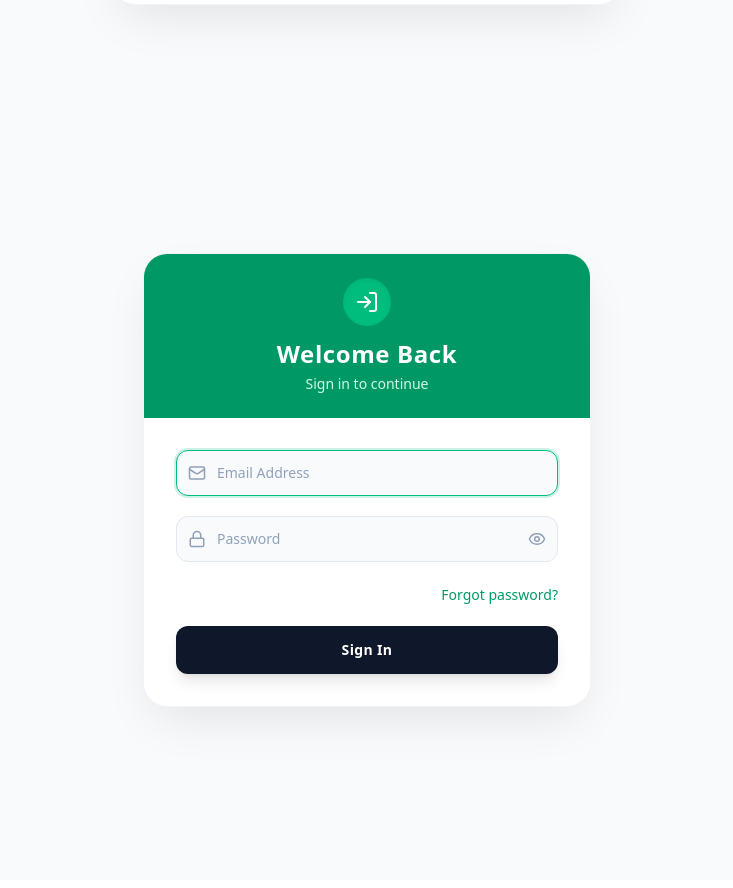
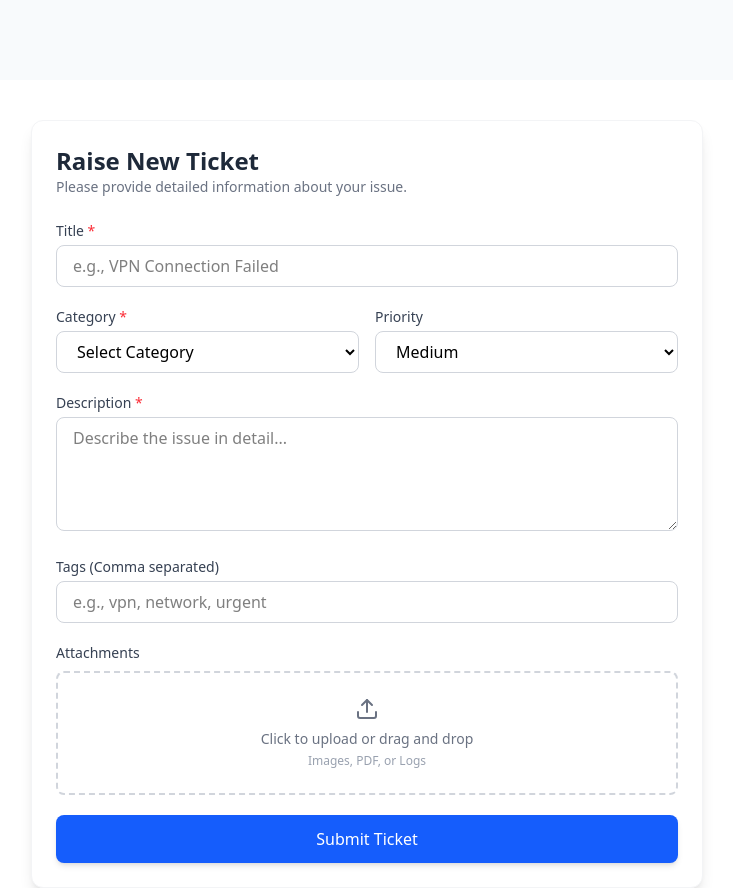
Before and after one commit to MohitBisht27/Internal-Ticketing-System, a React (Vite) app in the folder Frontend/: page / in a window 1280 px wide. Shown: the part 720-1608 px from the top of the page, without its empty margins (273-1006 px from the left). Built offline with nearby package versions, Linux system fonts and the light colour scheme.

Commit message:
Implement ticket creation functionality with API integration and form handling

```diff
--- a/Frontend/src/App.jsx
+++ b/Frontend/src/App.jsx
@@ -1,10 +1,12 @@
+import CreateTicket from "./pages/CreateTicket";
 import Register from "./pages/Register";
 import SignIn from "./pages/Signin";
 function App() {
   return (
     <div>
-      <Register></Register>
+      {/* <Register></Register> */}
       <SignIn></SignIn>
+      <CreateTicket></CreateTicket>
     </div>
   );
 }
--- a/Frontend/src/app/store.js
+++ b/Frontend/src/app/store.js
@@ -1,12 +1,13 @@
 import { configureStore } from "@reduxjs/toolkit";
 import { authApi } from "../features/authSlice/authApiSlice";
-import authReducer from "../features/authSlice/authSlice"; // Import the new reducer
-
+import authReducer from "../features/authSlice/authSlice";
+import { ticketApi } from "../features/ticketSlice/ticketApi";
 export const store = configureStore({
   reducer: {
     [authApi.reducerPath]: authApi.reducer,
+    [ticketApi.reducerPath]: ticketApi.reducer,
     auth: authReducer,
   },
   middleware: (getDefaultMiddleware) =>
-    getDefaultMiddleware().concat(authApi.middleware),
+    getDefaultMiddleware().concat(ticketApi.middleware, authApi.middleware),
 });
--- /dev/null
+++ b/Frontend/src/features/ticketSlice/ticketApi.js
@@ -0,0 +1,30 @@
+import { createApi, fetchBaseQuery } from "@reduxjs/toolkit/query/react";
+
+export const ticketApi = createApi({
+  reducerPath: "ticketApi",
+  baseQuery: fetchBaseQuery({
+    baseUrl: "http://localhost:8000/api/v1",
+    credentials: "include",
+  }),
+  tagTypes: ["Ticket"],
+  endpoints: (builder) => ({
+    createTicket: builder.mutation({
+      query: (formData) => ({
+        url: "/tickets",
+        method: "POST",
+        body: formData,
+      }),
+      invalidatesTags: ["Ticket"],
+    }),
+
+    getTickets: builder.query({
+      query: () => ({
+        url: "/tickets",
+        method: "GET",
+      }),
+      providesTags: ["Ticket"],
+    }),
+  }),
+});
+
+export const { useCreateTicketMutation, useGetTicketsQuery } = ticketApi;
--- /dev/null
+++ b/Frontend/src/pages/CreateTicket.jsx
@@ -0,0 +1,273 @@
+import React, { useState } from "react";
+import { Upload, X, AlertCircle, CheckCircle, Loader2 } from "lucide-react";
+import { useCreateTicketMutation } from "../features/ticketSlice/ticketApi";
+
+const CreateTicket = () => {
+  const CATEGORIES = ["Software", "Hardware", "Network", "Access", "Other"];
+  const PRIORITIES = ["low", "medium", "high", "critical"];
+  const [createTicket] = useCreateTicketMutation();
+  const [formData, setFormData] = useState({
+    title: "",
+    description: "",
+    category: "",
+    priority: "medium",
+    tags: "",
+  });
+
+  const [files, setFiles] = useState([]);
+  const [status, setStatus] = useState({
+    loading: false,
+    error: null,
+    success: null,
+  });
+
+  // Handle Text Inputs
+  const handleChange = (e) => {
+    const { name, value } = e.target;
+    setFormData((prev) => ({ ...prev, [name]: value }));
+  };
+
+  // Handle File Selection
+  const handleFileChange = (e) => {
+    if (e.target.files) {
+      setFiles(Array.from(e.target.files));
+    }
+  };
+
+  // Remove a selected file from the list
+  const removeFile = (index) => {
+    setFiles((prev) => prev.filter((_, i) => i !== index));
+  };
+
+  const handleSubmit = async (e) => {
+    e.preventDefault();
+    setStatus({ loading: true, error: null, success: null });
+
+    if (!formData.title || !formData.description || !formData.category) {
+      setStatus({
+        loading: false,
+        error: "Title, description, and category are required.",
+        success: null,
+      });
+      return;
+    }
+
+    const data = new FormData();
+    data.append("title", formData.title);
+    data.append("description", formData.description);
+    data.append("category", formData.category);
+    data.append("priority", formData.priority);
+
+    if (formData.tags) {
+      formData.tags
+        .split(",")
+        .map((tag) => tag.trim())
+        .forEach((tag) => data.append("tags[]", tag));
+    }
+
+    files.forEach((file) => {
+      data.append("attachments", file);
+    });
+
+    try {
+      await createTicket(data).unwrap();
+
+      setStatus({
+        loading: false,
+        error: null,
+        success: "Ticket raised successfully!",
+      });
+
+      // reset form
+      setFormData({
+        title: "",
+        description: "",
+        category: "",
+        priority: "medium",
+        tags: "",
+      });
+      setFiles([]);
+    } catch (err) {
+      setStatus({
+        loading: false,
+        error: err?.data?.message || "Failed to create ticket",
+        success: null,
+      });
+    }
+  };
+
+  return (
+    <div className="max-w-2xl mx-auto p-6 bg-white shadow-lg rounded-xl border border-gray-100 mt-10">
+      <div className="mb-6">
+        <h2 className="text-2xl font-bold text-gray-800">Raise New Ticket</h2>
+        <p className="text-gray-500 text-sm">
+          Please provide detailed information about your issue.
+        </p>
+      </div>
+
+      {status.error && (
+        <div className="mb-4 p-4 bg-red-50 text-red-700 rounded-lg flex items-center gap-2">
+          <AlertCircle size={20} />
+          <span>{status.error}</span>
+        </div>
+      )}
+
+      {status.success && (
+        <div className="mb-4 p-4 bg-green-50 text-green-700 rounded-lg flex items-center gap-2">
+          <CheckCircle size={20} />
+          <span>{status.success}</span>
+        </div>
+      )}
+
+      <form onSubmit={handleSubmit} className="space-y-5">
+        {/* Title */}
+        <div>
+          <label className="block text-sm font-medium text-gray-700 mb-1">
+            Title <span className="text-red-500">*</span>
+          </label>
+          <input
+            type="text"
+            name="title"
+            value={formData.title}
+            onChange={handleChange}
+            placeholder="e.g., VPN Connection Failed"
+            className="w-full px-4 py-2 border border-gray-300 rounded-lg focus:ring-2 focus:ring-blue-500 focus:border-blue-500 outline-none transition"
+          />
+        </div>
+
+        {/* Category & Priority Row */}
+        <div className="grid grid-cols-1 md:grid-cols-2 gap-4">
+          <div>
+            <label className="block text-sm font-medium text-gray-700 mb-1">
+              Category <span className="text-red-500">*</span>
+            </label>
+            <select
+              name="category"
+              value={formData.category}
+              onChange={handleChange}
+              className="w-full px-4 py-2 border border-gray-300 rounded-lg focus:ring-2 focus:ring-blue-500 focus:border-blue-500 outline-none bg-white"
+            >
+              <option value="" disabled>
+                Select Category
+              </option>
+              {CATEGORIES.map((cat) => (
+                <option key={cat} value={cat}>
+                  {cat}
+                </option>
+              ))}
+            </select>
+          </div>
+
+          <div>
+            <label className="block text-sm font-medium text-gray-700 mb-1">
+              Priority
+            </label>
+            <select
+              name="priority"
+              value={formData.priority}
+              onChange={handleChange}
+              className="w-full px-4 py-2 border border-gray-300 rounded-lg focus:ring-2 focus:ring-blue-500 focus:border-blue-500 outline-none bg-white capitalize"
+            >
+              {PRIORITIES.map((prio) => (
+                <option key={prio} value={prio}>
+                  {prio}
+                </option>
+              ))}
+            </select>
+          </div>
+        </div>
+
+        {/* Description */}
+        <div>
+          <label className="block text-sm font-medium text-gray-700 mb-1">
+            Description <span className="text-red-500">*</span>
+          </label>
+          <textarea
+            name="description"
+            value={formData.description}
+            onChange={handleChange}
+            rows="4"
+            placeholder="Describe the issue in detail..."
+            className="w-full px-4 py-2 border border-gray-300 rounded-lg focus:ring-2 focus:ring-blue-500 focus:border-blue-500 outline-none transition"
+          />
+        </div>
+
+        {/* Tags */}
+        <div>
+          <label className="block text-sm font-medium text-gray-700 mb-1">
+            Tags (Comma separated)
+          </label>
+          <input
+            type="text"
+            name="tags"
+            value={formData.tags}
+            onChange={handleChange}
+            placeholder="e.g., vpn, network, urgent"
+            className="w-full px-4 py-2 border border-gray-300 rounded-lg focus:ring-2 focus:ring-blue-500 focus:border-blue-500 outline-none transition"
+          />
+        </div>
+
+        {/* File Upload */}
+        <div>
+          <label className="block text-sm font-medium text-gray-700 mb-2">
+            Attachments
+          </label>
+          <div className="border-2 border-dashed border-gray-300 rounded-lg p-6 text-center hover:bg-gray-50 transition cursor-pointer relative">
+            <input
+              type="file"
+              multiple
+              onChange={handleFileChange}
+              className="absolute inset-0 w-full h-full opacity-0 cursor-pointer"
+            />
+            <div className="flex flex-col items-center justify-center text-gray-500">
+              <Upload className="mb-2" size={24} />
+              <p className="text-sm">Click to upload or drag and drop</p>
+              <p className="text-xs text-gray-400 mt-1">Images, PDF, or Logs</p>
+            </div>
+          </div>
+
+          {/* File Preview List */}
+          {files.length > 0 && (
+            <div className="mt-4 space-y-2">
+              {files.map((file, index) => (
+                <div
+                  key={index}
+                  className="flex items-center justify-between p-2 bg-gray-50 rounded-md border border-gray-200"
+                >
+                  <span className="text-sm text-gray-700 truncate max-w-xs">
+                    {file.name}
+                  </span>
+                  <button
+                    type="button"
+                    onClick={() => removeFile(index)}
+                    className="text-gray-400 hover:text-red-500 transition"
+                  >
+                    <X size={18} />
+                  </button>
+                </div>
+              ))}
+            </div>
+          )}
+        </div>
+
+        {/* Submit Button */}
+        <button
+          type="submit"
+          disabled={status.loading}
+          className={`w-full py-3 px-4 rounded-lg text-white font-medium flex items-center justify-center gap-2 transition
+            ${status.loading ? "bg-blue-400 cursor-not-allowed" : "bg-blue-600 hover:bg-blue-700 shadow-md hover:shadow-lg"}`}
+        >
+          {status.loading ? (
+            <>
+              <Loader2 className="animate-spin" size={20} /> Submitting...
+            </>
+          ) : (
+            "Submit Ticket"
+          )}
+        </button>
+      </form>
+    </div>
+  );
+};
+
+export default CreateTicket;
```
